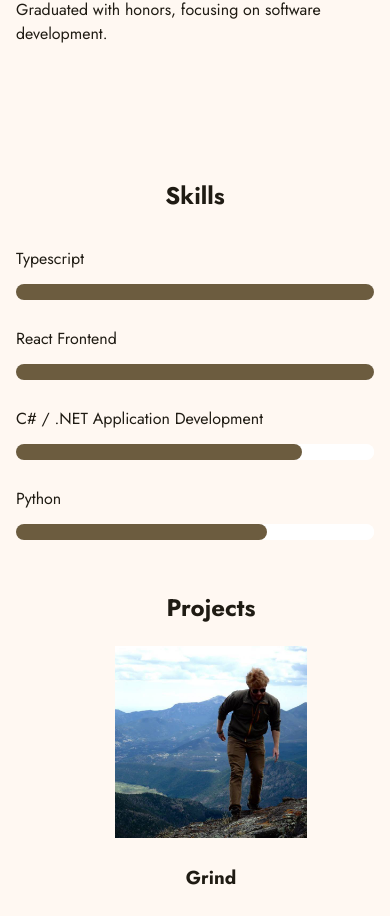
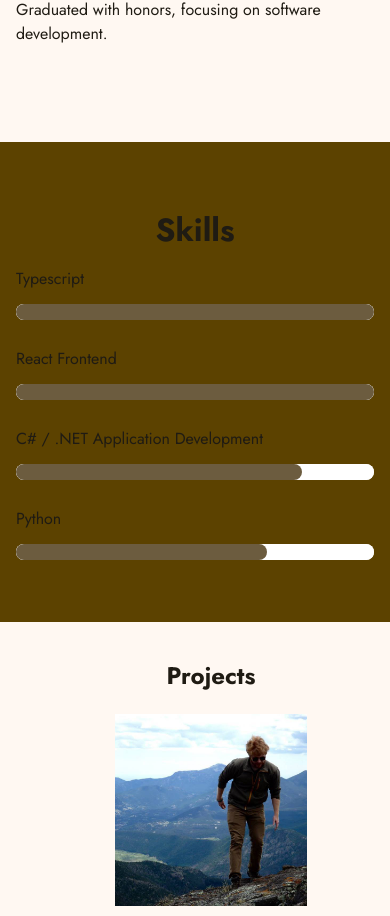
Before and after one commit to isfopo/about, a React (Vite) app: page / in a window 390 px wide. Shown: the part 1477-2393 px from the top of the page. Built offline with nearby package versions, Linux system fonts and the light colour scheme.

Commit message:
💄 style(SkillsSection): enhance skills section styling
- add background color and padding for improved layout
- adjust heading font size and alignment for consistency
- modify padding for responsive design on larger screens

```diff
--- a/src/components/Section/SkillsSection/index.module.css
+++ b/src/components/Section/SkillsSection/index.module.css
@@ -1,8 +1,18 @@
 .skills {
+  background-color: var(--md-sys-color-on-primary-fixed-variant);
+  padding: 4rem 1rem;
+
+  h2 {
+    font-size: 32px;
+    text-align: center;
+    margin: 0;
+  }
+
   @media (min-width: 768px) {
     display: grid;
     grid-template-columns: 30% 1fr;
     grid-gap: 1rem;
+    padding: 0;
   }
 
   .container {
```
